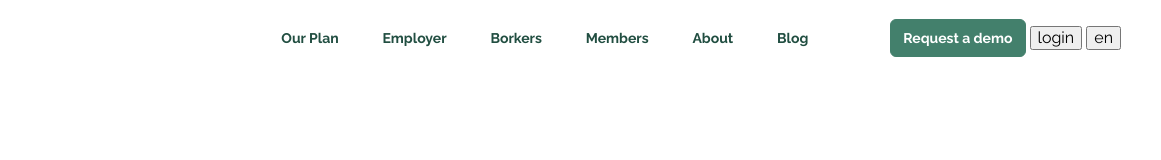
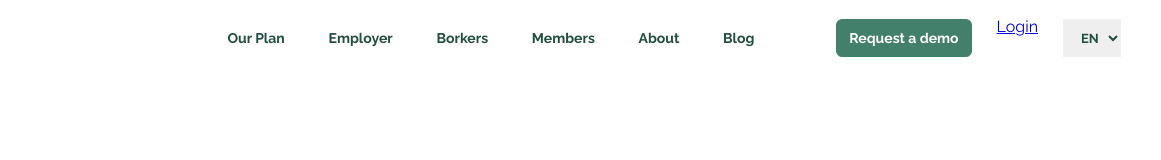
Before and after one commit to Borozan-Evghenii/Brella, a plain HTML site: page index.html in a window 1280 px wide. Shown: the full height of the page, 119-1280 px from the left. Drawn offline with nearby package versions, Linux system fonts and the light colour scheme.

Commit message:
Dropdouwn

```diff
--- a/index.html
+++ b/index.html
@@ -33,13 +33,24 @@
             <li><a href="#" class="header-nav__item">blog</a></li>
           </ul>
 
-          <div class="functional-nav">
+          <div class="functional-nav flex">
             <button class="header__cta-button">Request a demo</button>
-            <button class="header__auth-button">login</button>
-            <button class="header__lang-button">en</button>
+            <div class="header__auth">
+              <a href="#" class="header__auth__item">Login</a>
+            </div>
+            <select class="header__lang-button" name="lang">
+              <img src="./assets/logo.svg" alt="" />
+              <option class="header__lang-button__item" value="en">EN</option>
+              <option class="header__lang-button__item" value="ro">RO</option>
+              <option class="header__lang-button__item" value="cz">CZ</option>
+            </select>
           </div>
         </nav>
       </div>
     </header>
+
+    <div class="hero">
+      <div class="container flex"></div>
+    </div>
   </body>
 </html>
--- a/main.scss
+++ b/main.scss
@@ -85,3 +85,20 @@ $white: #fff;
     background-color: $accent;
   }
 }
+
+.header__lang-button {
+  padding: 10px 5px 10px 14px;
+  border: none;
+  font-size: 13px;
+  color: $accent;
+  font-weight: 700;
+  outline: none;
+  &__item {
+    font-size: 13px;
+    color: $accent;
+    font-weight: 700;
+  }
+  &:hover {
+    cursor: pointer;
+  }
+}
```
Also changed, not shown: main.css, 1 other file.
